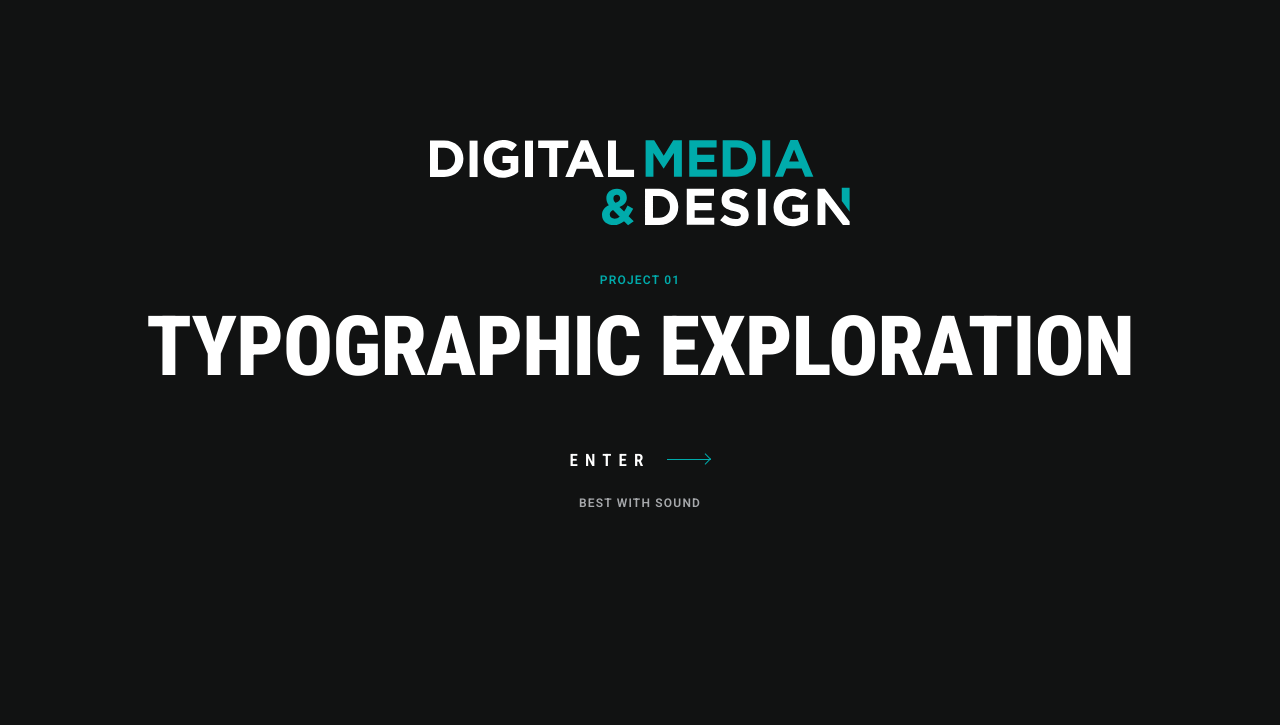
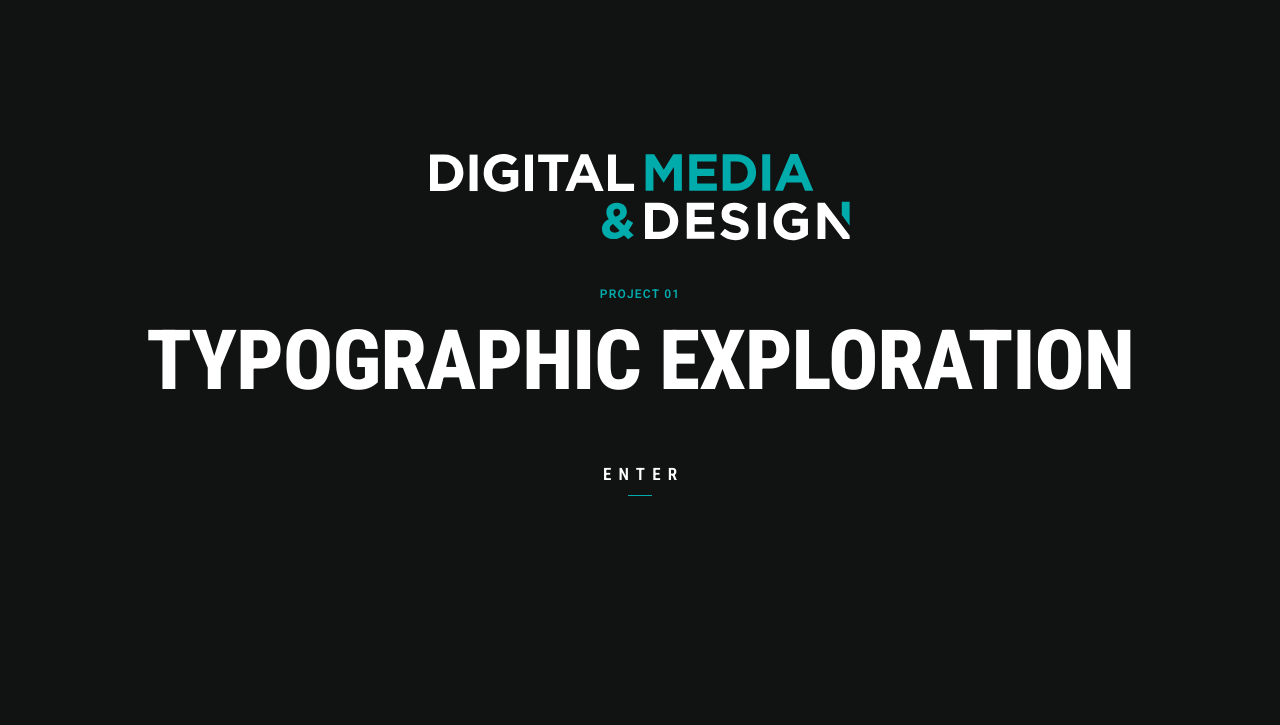
Before and after one commit to ValAbanina/typographic-exploration, a plain HTML site: page index.html in a window 1280 px wide. Shown: the part 74-799 px from the top of the page. Drawn offline with Linux system fonts and the light colour scheme.

Commit message:
Intro: Enter is just the word
Removed the arrow and the "Best with sound" note. A short teal
underline grows to full width on hover.

Co-Authored-By: Claude Opus 5.5 <noreply@anthropic.com>
Claude-Session: https://claude.ai/code/session_01PQt87xHwchmzJC4oeSSJeY

```diff
--- a/assets/style.css
+++ b/assets/style.css
@@ -52,7 +52,6 @@ body.no-scroll { overflow: hidden; }
 /* ---------- Shared label styles ---------- */
 .eyebrow,
 .text-btn,
-.intro__gate-note,
 .intro__eyebrow,
 .intro__count,
 .listen__now {
@@ -358,29 +357,24 @@ body.intro-on .intro { display: block; }
   opacity: 0; transform: translateY(8px); pointer-events: none;
 }
 .intro.t-gate .intro__gate { opacity: 1; transform: none; pointer-events: auto; transition: opacity .8s ease, transform .9s var(--ease-out); }
-/* quiet, typographic: the word, a teal rule that leads the eye, no fill */
+/* quiet, typographic: just the word, with a thin teal underline that grows on hover */
 .intro__enter {
   position: relative;
-  display: inline-flex; align-items: center; gap: 16px;
-  padding: 10px 2px;
+  padding: 10px 0 12px .42em;          /* left pad balances the trailing letter-spacing */
   color: var(--white);
   font-family: var(--font-head); font-weight: 600; font-size: 17px; line-height: 24px;
   letter-spacing: .42em; text-transform: uppercase;
-  transition: color .3s, letter-spacing .5s var(--ease-out);
+  transition: color .3s;
 }
-.intro__enter-arrow {
-  position: relative; display: block; width: 44px; height: 1px; background: var(--teal);
+.intro__enter::after {
+  content: ""; position: absolute; left: 50%; bottom: 2px;
+  width: 24px; height: 1px; background: var(--teal);
+  transform: translateX(-50%);
   transition: width .5s var(--ease-out);
 }
-.intro__enter-arrow::after {          /* arrow head */
-  content: ""; position: absolute; right: 0; top: -4px;
-  width: 8px; height: 8px; border-top: 1px solid var(--teal); border-right: 1px solid var(--teal);
-  transform: rotate(45deg); transform-origin: 100% 0; top: 0;
-}
-.intro__enter:hover, .intro__enter:focus-visible { color: var(--teal); letter-spacing: .5em; }
-.intro__enter:hover .intro__enter-arrow, .intro__enter:focus-visible .intro__enter-arrow { width: 72px; }
+.intro__enter:hover, .intro__enter:focus-visible { color: var(--teal); }
+.intro__enter:hover::after, .intro__enter:focus-visible::after { width: 100%; }
 .intro__enter:focus-visible { outline: none; }
-.intro__gate-note { color: var(--grey); }
 .intro.is-leaving .intro__title,
 .intro.is-leaving .intro__bar,
 .intro.is-leaving .intro__controls,
--- a/index.html
+++ b/index.html
@@ -24,8 +24,7 @@
       <p class="intro__eyebrow">Project 01</p>
       <p class="intro__headline">Typographic&nbsp;Exploration</p>
       <div class="intro__gate">
-        <button class="intro__enter" id="enterIntro" type="button">Enter<span class="intro__enter-arrow" aria-hidden="true"></span></button>
-        <p class="intro__gate-note">Best with sound</p>
+        <button class="intro__enter" id="enterIntro" type="button">Enter</button>
       </div>
     </div>
 
```
